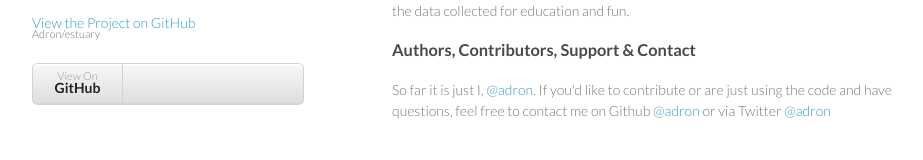
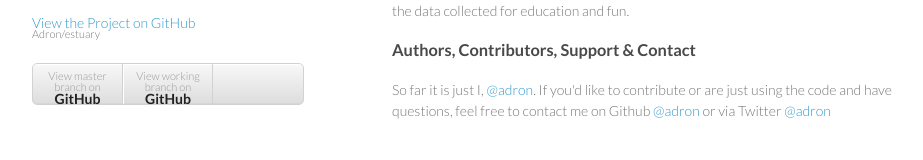
Before and after one commit to basho/estuary, a plain HTML site: page index.html in a window 1280 px wide. Shown: the part 138-298 px from the top of the page, without its empty margins (178-1101 px from the left). Drawn offline with Linux system fonts and the light colour scheme.

Commit message:
Added a link to the working branch in addition to the master branch.

```diff
--- a/index.html
+++ b/index.html
@@ -24,7 +24,9 @@
         <ul>
       <!--  <li><a href="https://github.com/Adron/estuary/zipball/master">Download <strong>ZIP File</strong></a></li>
           <li><a href="https://github.com/Adron/estuary/tarball/master">Download <strong>TAR Ball</strong></a></li> -->
-          <li><a href="https://github.com/Adron/estuary">View On <strong>GitHub</strong></a></li>
+          <li><a href="https://github.com/Adron/estuary">View master branch on <strong>GitHub</strong></a></li>
+          <li><a href="https://github.com/Adron/estuary/tree/working">View working branch on <strong>GitHub</strong></a></li>
+
         </ul>
       </header>
       <section>
```
